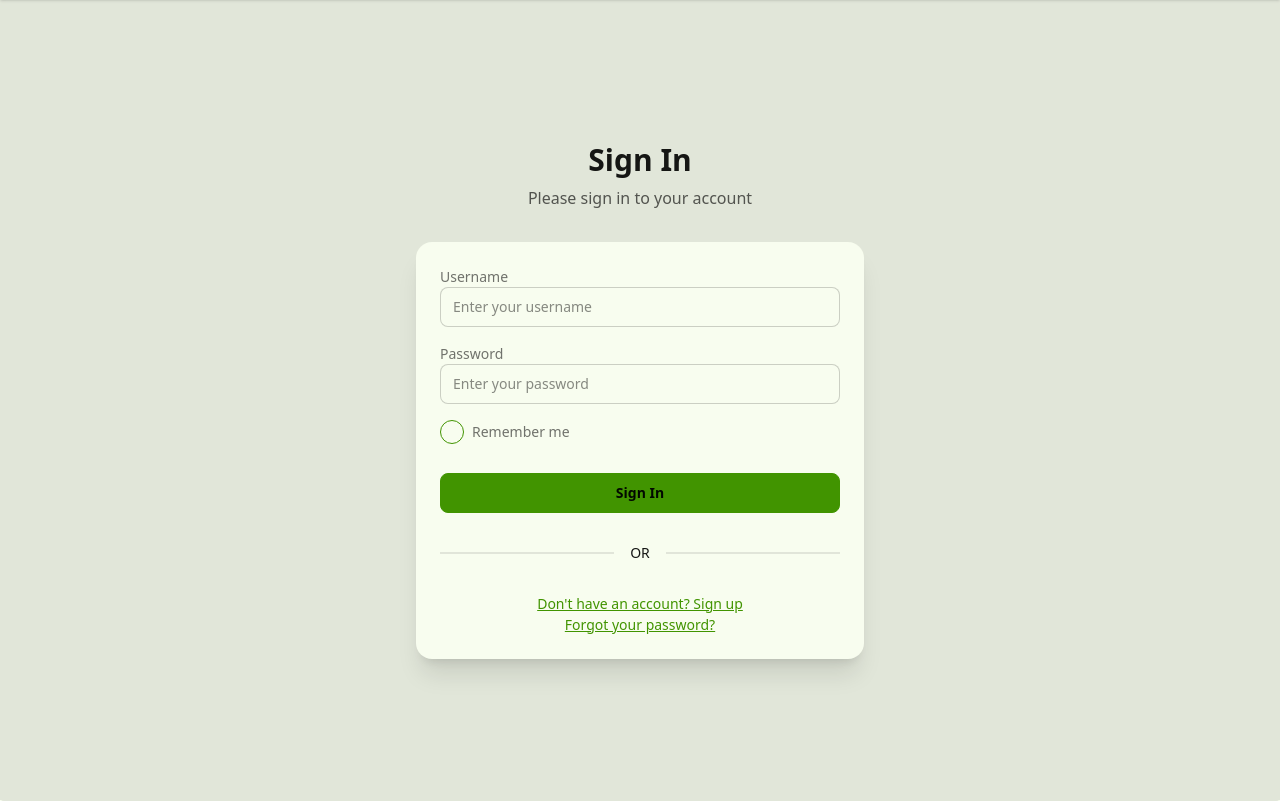
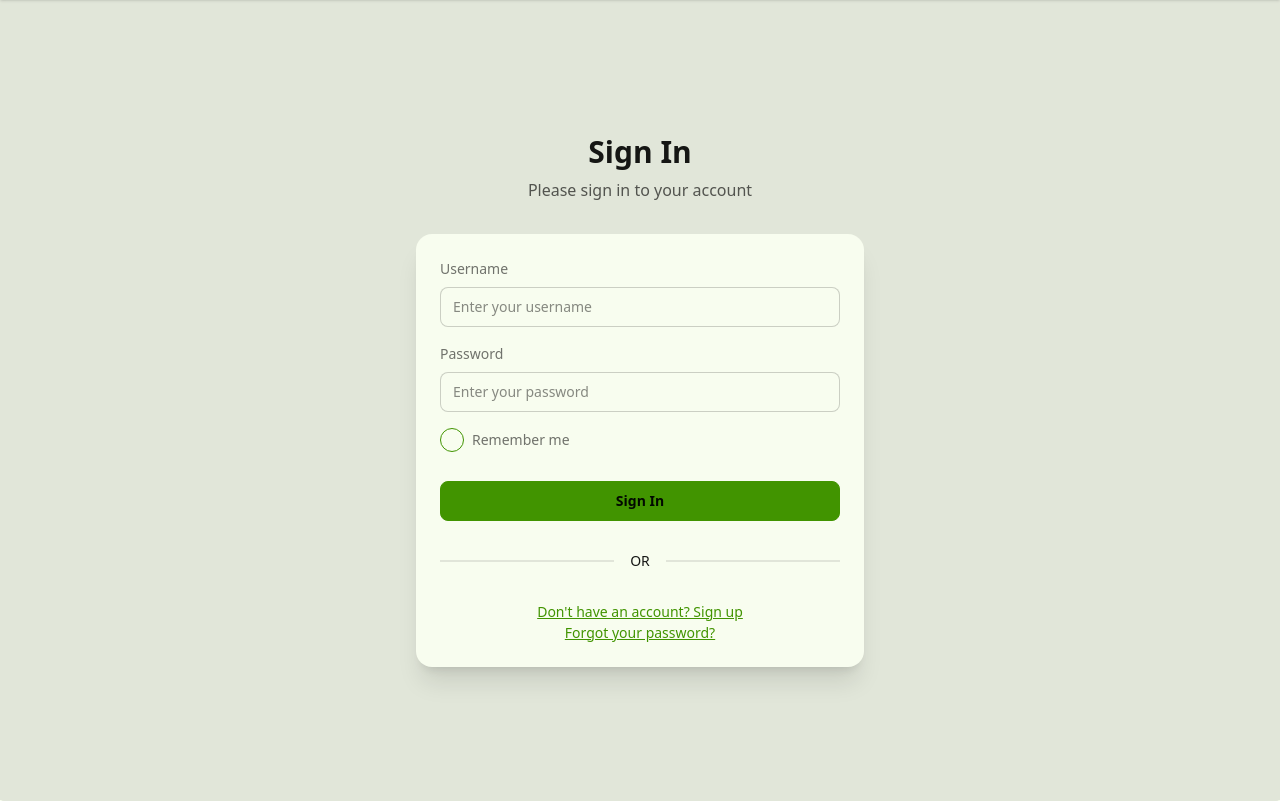
Before and after one commit to Burmese-AI/Fyndora, a Django app: template templates/account/login.html in a window 1280 px wide. Shown: the part 64-865 px from the top of the page. Run offline with Django 3.2, Linux system fonts and the light colour scheme; the template is opened without the code that fills it, so the values that code supplies are empty; style sheets or scripts are compiled from the project's sources.

Commit message:
Refactor login.html to improve layout and error handling; enhance form structure and styling for better user experience.

```diff
--- a/templates/account/login.html
+++ b/templates/account/login.html
@@ -18,10 +18,9 @@
             <div class="card-body">
                 {% if form.errors %}
                 <div class="alert alert-error mb-4">
-                    <div class="flex-1">
-                        <svg xmlns="http://www.w3.org/2000/svg" fill="none" viewBox="0 0 24 24" class="w-6 h-6 mx-2 stroke-current">
-                            <path stroke-linecap="round" stroke-linejoin="round" stroke-width="2" d="M18.364 18.364A9 9 0 005.636 5.636m12.728 12.728A9 9 0 015.636 5.636m12.728 12.728L5.636 5.636"></path>
-                        </svg>
+                    <div class="flex-1 flex items-center">
+
+
                         <div>
                             {% for error in form.non_field_errors %}
                             <p>{{ error }}</p>
@@ -36,7 +35,7 @@
 
                     <!-- Username Field -->
                     <div class="form-control mb-4">
-                        <label class="label">
+                        <label class="label mb-2">
                             <span class="label-text">{% trans "Username" %}</span>
                         </label>
                         <input type="text" name="login" placeholder="{% trans 'Enter your username' %}"
@@ -55,7 +54,7 @@
 
                     <!-- Password Field -->
                     <div class="form-control mb-4">
-                        <label class="label">
+                        <label class="label mb-2">
                             <span class="label-text">{% trans "Password" %}</span>
                         </label>
                         <input type="password" name="password" placeholder="{% trans 'Enter your password' %}"
```
